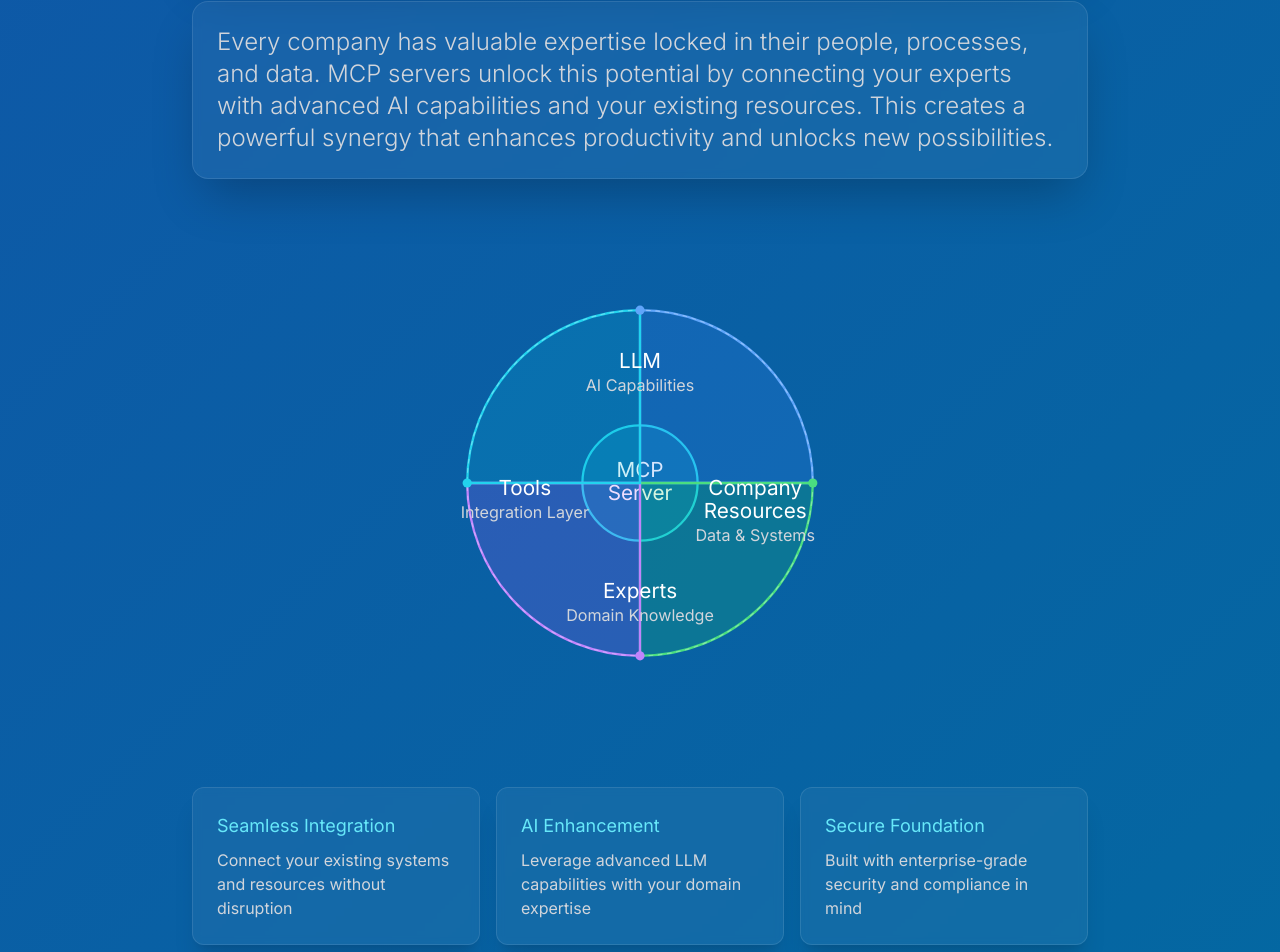
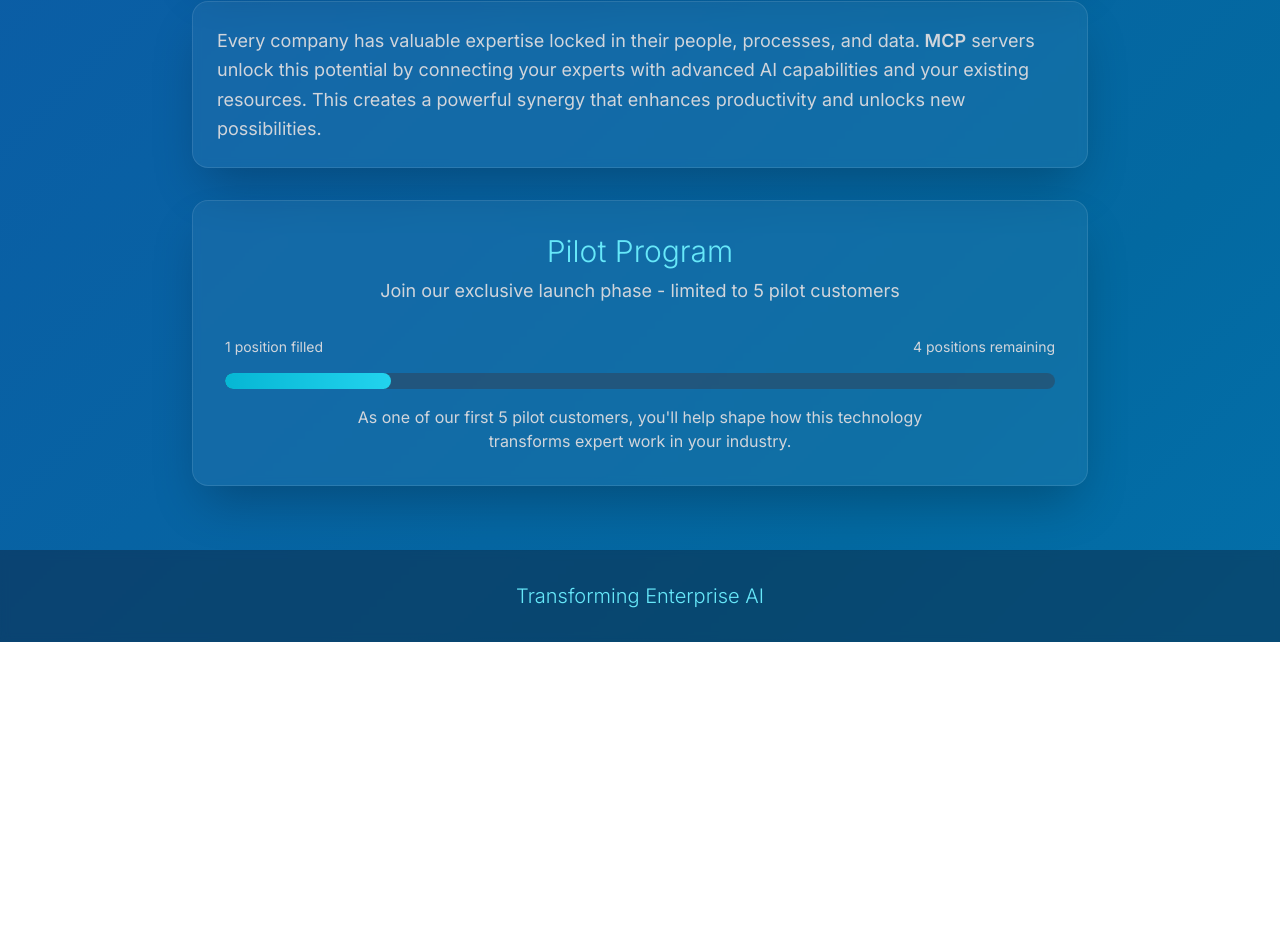
Before and after one commit to boorich/extraordinary_minds, a Next.js app: page / in a window 1280 px wide. Shown: the part 598-1550 px from the top of the page. After the commit the page ends 1240 px from the top, so only its background shows below. Built offline with nearby package versions, Linux system fonts and the light colour scheme.

Commit message:
style: align text styling with header typography
- Reduce base font size to text-lg
- Bold MCP in text to match logo
- Adjust font weight for better visual consistency
- Match leading and spacing to header style

```diff
--- a/src/components/TransformationSection.tsx
+++ b/src/components/TransformationSection.tsx
@@ -7,73 +7,16 @@
     <div className="max-w-4xl mx-auto space-y-4">
       {/* Text Section */}
       <div className="bg-white/5 p-6 rounded-2xl backdrop-blur-sm border border-white/10 shadow-2xl">
-        <p className="text-xl md:text-2xl leading-relaxed text-gray-300 font-light">
-          Every company has valuable expertise locked in their people, processes, and data. MCP servers unlock this potential by connecting your experts with advanced AI capabilities and your existing resources. This creates a powerful synergy that enhances productivity and unlocks new possibilities.
+        <p className="text-lg leading-relaxed text-gray-300">
+          Every company has valuable expertise locked in their people, processes, and data.
+          <span className="font-semibold"> MCP</span> servers unlock this potential by connecting your experts
+          with advanced AI capabilities and your existing resources. This creates a
+          powerful synergy that enhances productivity and unlocks new possibilities.
         </p>
       </div>
 
-      {/* Architecture Diagram */}
-      <div className="w-full aspect-square max-w-xl mx-auto">
-        <svg className="w-full h-full" viewBox="0 0 500 500" fill="none" xmlns="http://www.w3.org/2000/svg">
-          {/* Center Circle - MCP Server */}
-          <circle cx="250" cy="250" r="50" className="fill-cyan-500/20 stroke-cyan-400" strokeWidth="2" />
-          <text x="250" y="245" className="text-lg fill-white text-center" textAnchor="middle">MCP</text>
-          <text x="250" y="265" className="text-lg fill-white text-center" textAnchor="middle">Server</text>
-
-          {/* Segments */}
-          <path d="M250 250 L250 100 A150 150 0 0 1 400 250 Z"
-                className="fill-blue-500/20 stroke-blue-400" strokeWidth="2" />
-          <path d="M250 250 L400 250 A150 150 0 0 1 250 400 Z"
-                className="fill-green-500/20 stroke-green-400" strokeWidth="2" />
-          <path d="M250 250 L250 400 A150 150 0 0 1 100 250 Z"
-                className="fill-purple-500/20 stroke-purple-400" strokeWidth="2" />
-          <path d="M250 250 L100 250 A150 150 0 0 1 250 100 Z"
-                className="fill-cyan-500/20 stroke-cyan-400" strokeWidth="2" />
-
-          {/* Labels */}
-          <g className="text-white">
-            <text x="250" y="150" className="text-lg fill-white text-center" textAnchor="middle">LLM</text>
-            <text x="250" y="170" className="text-sm fill-gray-300 text-center" textAnchor="middle">AI Capabilities</text>
-
-            <text x="350" y="260" className="text-lg fill-white text-center" textAnchor="middle">Company</text>
-            <text x="350" y="280" className="text-lg fill-white text-center" textAnchor="middle">Resources</text>
-            <text x="350" y="300" className="text-sm fill-gray-300 text-center" textAnchor="middle">Data & Systems</text>
-
-            <text x="250" y="350" className="text-lg fill-white text-center" textAnchor="middle">Experts</text>
-            <text x="250" y="370" className="text-sm fill-gray-300 text-center" textAnchor="middle">Domain Knowledge</text>
-
-            <text x="150" y="260" className="text-lg fill-white text-center" textAnchor="middle">Tools</text>
-            <text x="150" y="280" className="text-sm fill-gray-300 text-center" textAnchor="middle">Integration Layer</text>
-          </g>
-
-          {/* Connecting Lines */}
-          <g className="stroke-white/30" strokeWidth="1" strokeDasharray="4 4">
-            <circle cx="250" cy="250" r="150" />
-          </g>
-
-          {/* Connection Points */}
-          <circle cx="250" cy="100" r="4" className="fill-blue-400" />
-          <circle cx="400" cy="250" r="4" className="fill-green-400" />
-          <circle cx="250" cy="400" r="4" className="fill-purple-400" />
-          <circle cx="100" cy="250" r="4" className="fill-cyan-400" />
-        </svg>
-      </div>
-
-      {/* Feature Cards */}
-      <div className="grid grid-cols-1 md:grid-cols-3 gap-4">
-        <div className="bg-white/5 p-6 rounded-xl backdrop-blur-sm border border-white/10 shadow-xl hover:scale-[1.02] transition-all duration-300 hover:bg-white/10">
-          <h3 className="text-lg text-cyan-300 mb-2">Seamless Integration</h3>
-          <p className="text-gray-300">Connect your existing systems and resources without disruption</p>
-        </div>
-        <div className="bg-white/5 p-6 rounded-xl backdrop-blur-sm border border-white/10 shadow-xl hover:scale-[1.02] transition-all duration-300 hover:bg-white/10">
-          <h3 className="text-lg text-cyan-300 mb-2">AI Enhancement</h3>
-          <p className="text-gray-300">Leverage advanced LLM capabilities with your domain expertise</p>
-        </div>
-        <div className="bg-white/5 p-6 rounded-xl backdrop-blur-sm border border-white/10 shadow-xl hover:scale-[1.02] transition-all duration-300 hover:bg-white/10">
-          <h3 className="text-lg text-cyan-300 mb-2">Secure Foundation</h3>
-          <p className="text-gray-300">Built with enterprise-grade security and compliance in mind</p>
-        </div>
-      </div>
+      {/* Rest of the component stays the same... */}
+      {/* Architecture diagram and feature cards */}
     </div>
   );
 };
```
